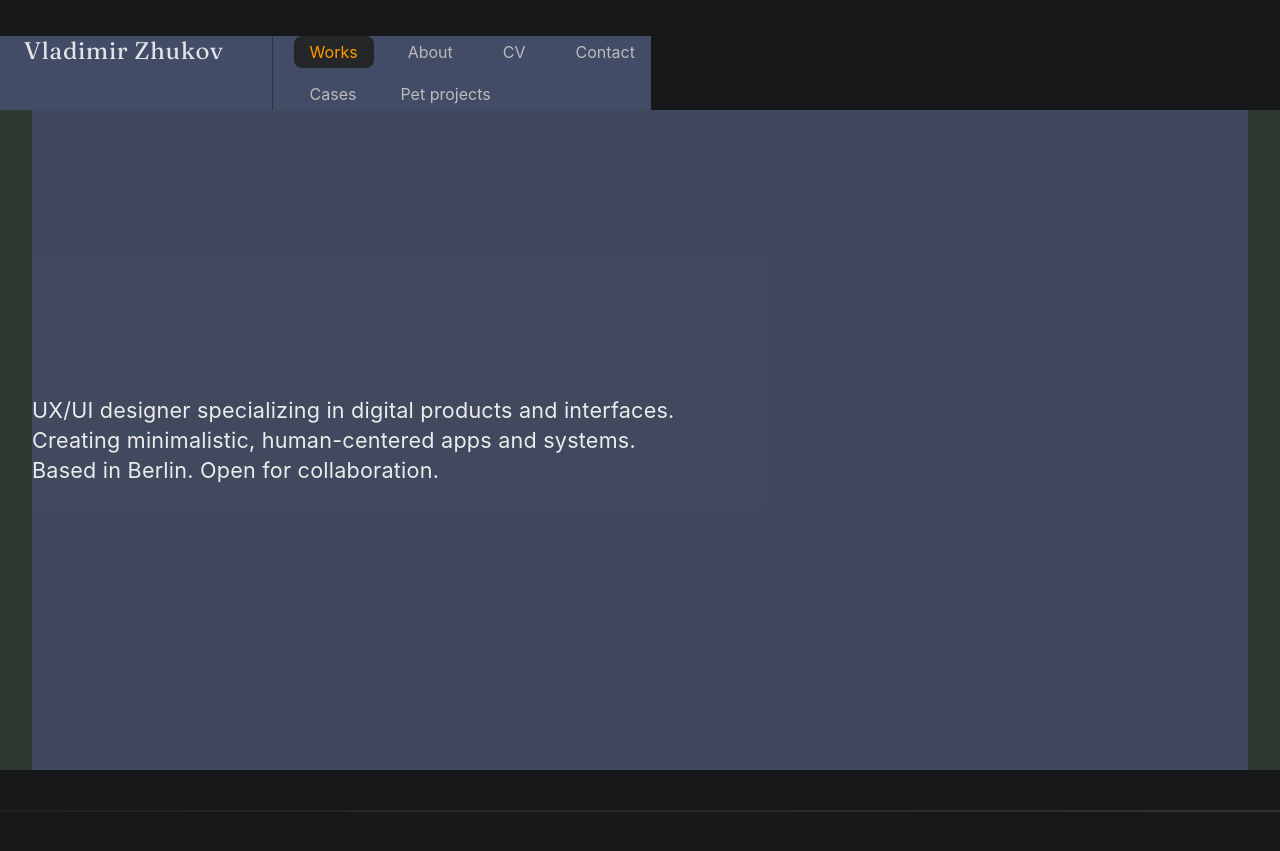
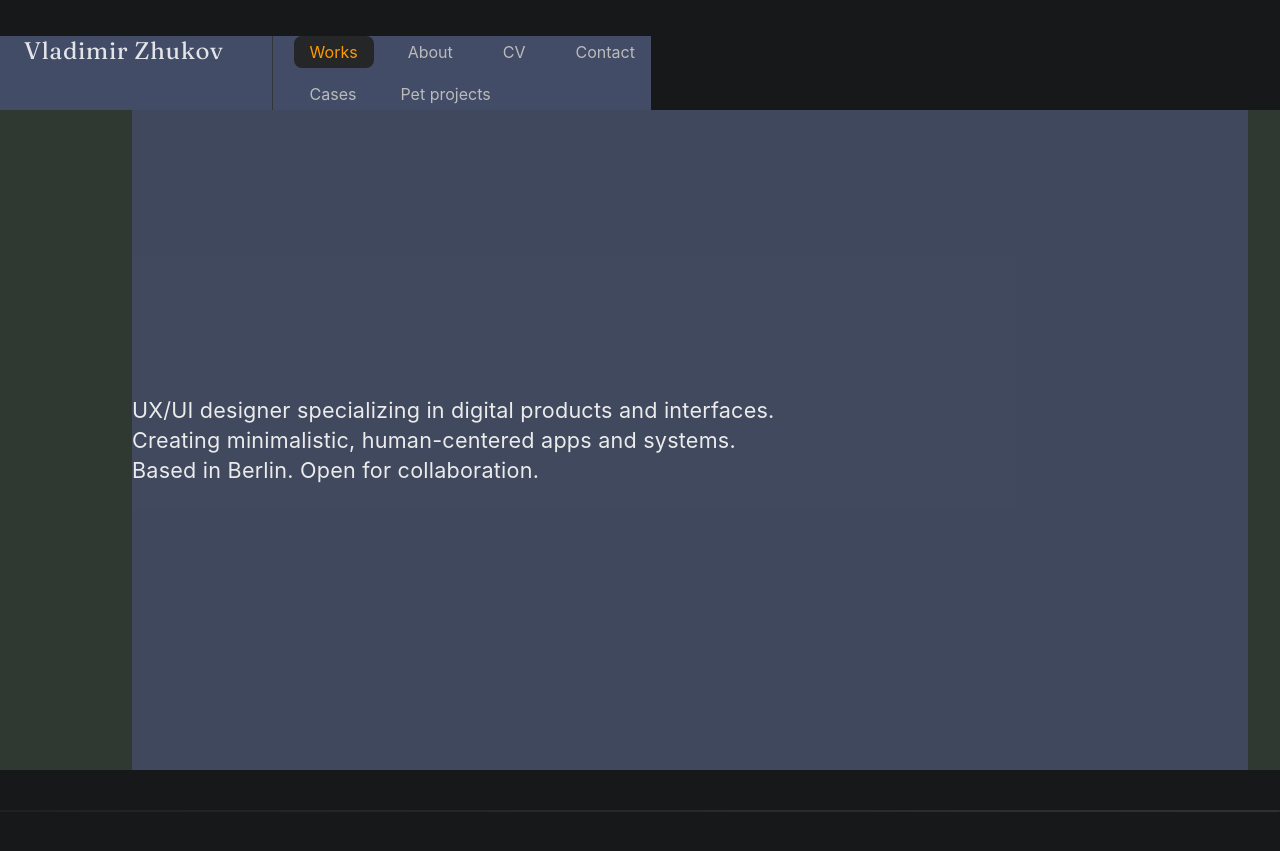
Before and after one commit to uxiscool/experience, a Jekyll site: the page built from index.md, in a window 1280 px wide. Shown: the top 851 px of the page. Built offline with Jekyll 4.4.1, drawn with Linux system fonts in a browser that asks for light colours.

Commit message:
Add files via upload

```diff
--- a/_includes/header.html
+++ b/_includes/header.html
@@ -1,7 +1,7 @@
 <div class="nav-wrapper">
   <header>
     <div class="logo">
-      <a href="{{ site.baseurl }}/">Vladimir Zhukov</a>
+      <a href="{{ site.baseurl }}/">Vladimir Zhukov</a>
     </div>
     <div class="menu-panel">
       <div class="menu-block">
--- a/assets/css/main.css
+++ b/assets/css/main.css
@@ -123,7 +123,7 @@ main {
   width: 100%;
   background: #2f3831;
   margin-right: auto;
-  padding-left: 32px;    /* отступ слева */
+  padding-left: 132px;    /* отступ слева */
   padding-right: 32px;   /* отступ справа */
   width: 100%;
   box-sizing: border-box;
```
